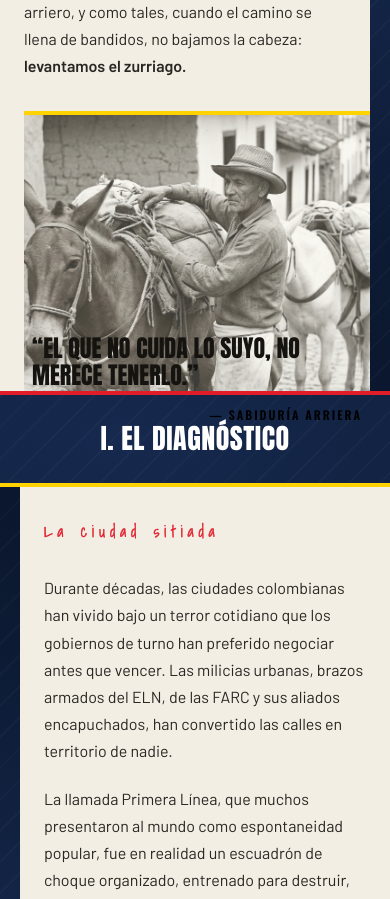
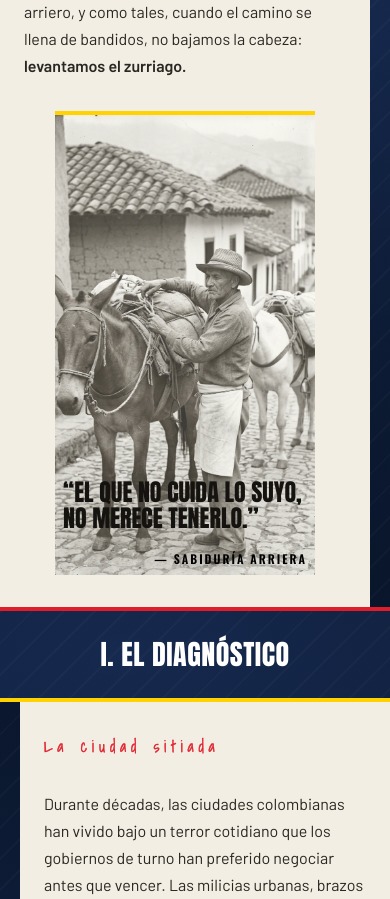
Before and after one commit to EsneiderCdD/movimiento-bate, a Next.js app: page /nosotros in a window 390 px wide. Shown: the part 810-1709 px from the top of the page. Built offline with nearby package versions, Linux system fonts and the light colour scheme.

Commit message:
(nosotros) : responsive

```diff
--- a/src/components/specific/nosotros/NosotrosPageContent.module.css
+++ b/src/components/specific/nosotros/NosotrosPageContent.module.css
@@ -329,13 +329,21 @@
   }
 
   .accentBlockBg {
+    width: 100%;
+    max-width: 300px;
+    aspect-ratio: 768 / 1369;
+    margin: 0 auto;
+    padding: 12px 20px;
     justify-content: flex-end;
-    padding: 12px ;
-    padding-right: 20px;
     border-top-color: var(--amarillo);
-    margin-right: -24px;
-    margin-bottom: -72px;
-    min-height: 320px;
+    min-height: 0;
+  }
+
+  .accentBlockBg::before {
+    inset: 0;
+    height: auto;
+    background-size: cover;
+    background-position: center;
   }
 
   @media (max-width: 500px) {
@@ -364,7 +372,8 @@
     }
 
     .accentBlockBg {
-      padding: 10px ;
+      max-width: 280px;
+      padding: 10px;
     }
 
     .sectionSubtitle {
@@ -404,7 +413,8 @@
   }
 
   .accentBlockBg {
-    padding: 8px ;
+    max-width: 260px;
+    padding: 8px;
   }
 
   .sectionSubtitle {
```
